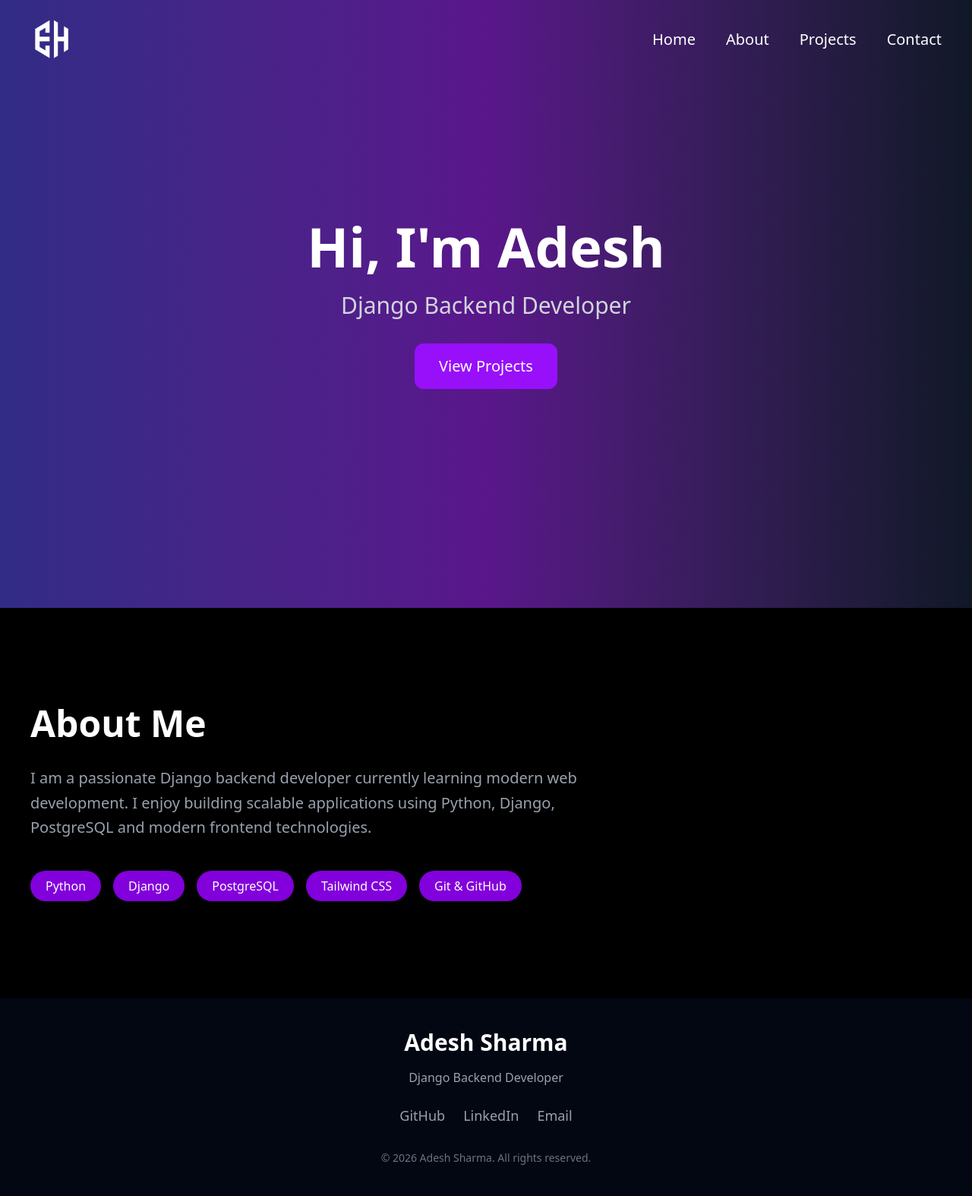
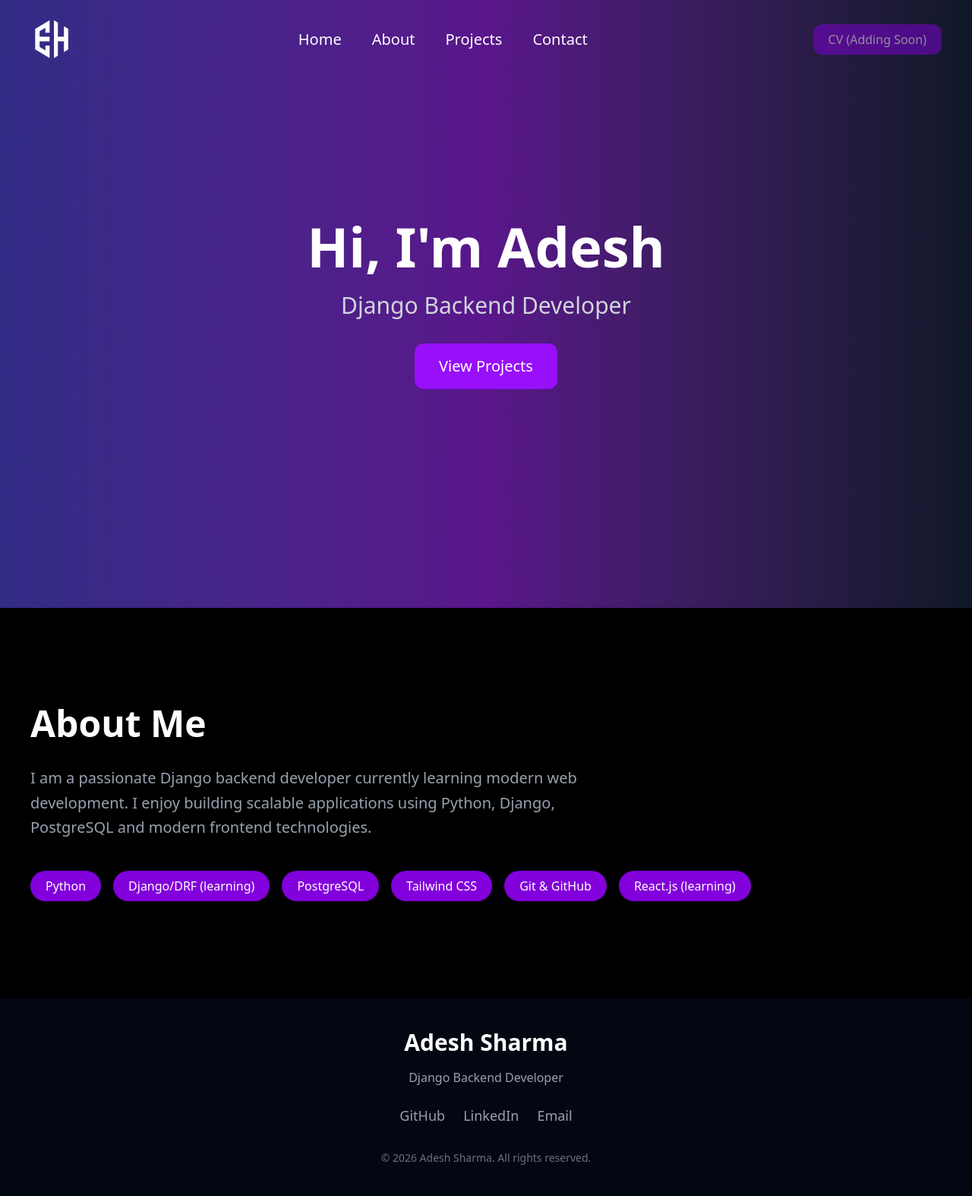
Before and after one commit to eddyhub404/django-portfolio, a Django app: page / in a window 1280 px wide. Shown: the whole page at 76% size. Run offline with Django 5.2, Linux system fonts and the light colour scheme.

Commit message:
Version2

```diff
--- a/static/src/output.css
+++ b/static/src/output.css
@@ -255,6 +255,9 @@
   .inline-block {
     display: inline-block;
   }
+  .table {
+    display: table;
+  }
   .h-14 {
     height: calc(var(--spacing) * 14);
   }
@@ -278,6 +281,15 @@
   }
   .max-w-7xl {
     max-width: var(--container-7xl);
+  }
+  .border-collapse {
+    border-collapse: collapse;
+  }
+  .cursor-not-allowed {
+    cursor: not-allowed;
+  }
+  .resize {
+    resize: both;
   }
   .grid-cols-1 {
     grid-template-columns: repeat(1, minmax(0, 1fr));
@@ -324,6 +336,9 @@
   }
   .bg-black {
     background-color: var(--color-black);
+  }
+  .bg-gray-700 {
+    background-color: var(--color-gray-700);
   }
   .bg-gray-900 {
     background-color: var(--color-gray-900);
@@ -441,6 +456,19 @@
   .text-white {
     color: var(--color-white);
   }
+  .underline {
+    text-decoration-line: underline;
+  }
+  .opacity-50 {
+    opacity: 50%;
+  }
+  .opacity-60 {
+    opacity: 60%;
+  }
+  .outline {
+    outline-style: var(--tw-outline-style);
+    outline-width: 1px;
+  }
   .transition {
     transition-property: color, background-color, border-color, outline-color, text-decoration-color, fill, stroke, --tw-gradient-from, --tw-gradient-via, --tw-gradient-to, opacity, box-shadow, transform, translate, scale, rotate, filter, -webkit-backdrop-filter, backdrop-filter, display, content-visibility, overlay, pointer-events;
     transition-timing-function: var(--tw-ease, var(--default-transition-timing-function));
@@ -553,6 +581,11 @@
   syntax: "*";
   inherits: false;
 }
+@property --tw-outline-style {
+  syntax: "*";
+  inherits: false;
+  initial-value: solid;
+}
 @layer properties {
   @supports ((-webkit-hyphens: none) and (not (margin-trim: inline))) or ((-moz-orient: inline) and (not (color:rgb(from red r g b)))) {
     *, ::before, ::after, ::backdrop {
@@ -568,6 +601,7 @@
       --tw-gradient-to-position: 100%;
       --tw-leading: initial;
       --tw-font-weight: initial;
+      --tw-outline-style: solid;
     }
   }
 }
--- a/templates/contact.html
+++ b/templates/contact.html
@@ -1,6 +1,6 @@
 {% extends 'base.html' %}
 {% block title %}
-  Home - My Portfolio
+  Contact
 {% endblock %}
 {% include 'includes/navbar.html' %}
 {% block content %}
@@ -8,6 +8,7 @@
     <h2 class="text-5xl font-bold mb-12">Contact Me</h2>
 
     <form class="max-w-2xl mx-auto">
+      {% csrf_token %}
       <div class="mb-6">
         <label class="block mb-2 text-lg">Your Name</label>
 
--- a/templates/home.html
+++ b/templates/home.html
@@ -47,7 +47,7 @@
     </span>
 
     <span class="bg-purple-700 px-5 py-2 rounded-full">
-        Django
+        Django/DRF (learning)
     </span>
 
     <span class="bg-purple-700 px-5 py-2 rounded-full">
@@ -62,6 +62,10 @@
         Git & GitHub
     </span>
 
+    <span class="bg-purple-700 px-5 py-2 rounded-full">
+        React.js (learning)
+    </span>
+
 </div>
 </section>
 
--- a/templates/includes/footer.html
+++ b/templates/includes/footer.html
@@ -12,17 +12,19 @@
 
         <div class="mt-6 flex justify-center gap-6 text-lg">
 
-            <a href="#" class="hover:text-white">
+            <a href="https://github.com/eddyhub404" class="hover:text-white"  target="_blank">
                 GitHub
             </a>
 
-            <a href="#" class="hover:text-white">
+            <a href="https://www.linkedin.com/in/adesh-sharma-66360a159/?skipRedirect=true"  target="_blank">
                 LinkedIn
             </a>
 
-            <a href="#" class="hover:text-white">
-                Email
-            </a>
+            <a href="mailto:adeshsharma@gmail.com"
+   target="_blank"
+   class="hover:text-white transition">
+   Email
+</a>
 
         </div>
 
--- a/templates/includes/navbar.html
+++ b/templates/includes/navbar.html
@@ -1,11 +1,12 @@
 {% load static %}
 <nav class="flex justify-between items-center px-10 py-6 text-white absolute top-0 w-full z-50">
 
-  <a href="/">
+  <a href="/" title="EddyHub">
     <img
         src="{% static 'images/logo.png' %}"
         alt="logo"
         class="w-14 h-14 object-contain"
+
     >
 </a>
 
@@ -16,7 +17,8 @@
     </li>
 
     <li>
-        <a href="#about">About</a>
+        <a href="/#about">About</a>
+
     </li>
 
     <li>
@@ -29,4 +31,13 @@
 
 </ul>
 
+<button
+    disabled
+    class="bg-purple-700 px-5 py-2 rounded-xl opacity-50 cursor-not-allowed"
+>
+    CV (Adding Soon)
+</button>
+
+
+
 </nav>
--- a/templates/projects.html
+++ b/templates/projects.html
@@ -1,5 +1,7 @@
 {% extends "base.html" %}
-
+{% block title %}
+  Projects
+{% endblock %}
 {% block content %}
 
 
```
